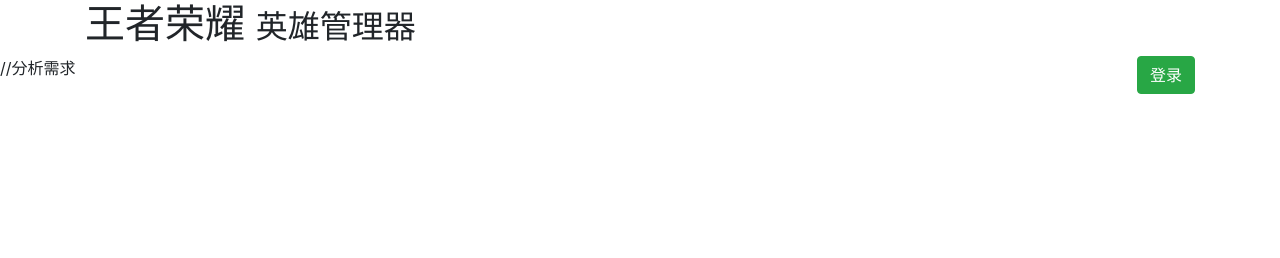
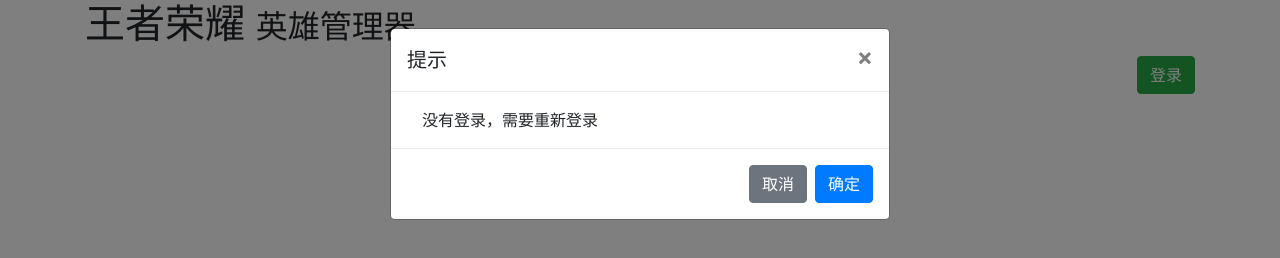
Before and after one commit to lidachao111222/ajax-project, a website: page ajaxNodeServer/views/index.html in a window 1280 px wide. Drawn offline with Linux system fonts and the light colour scheme.

Commit message:
利用localstorage里的id判断是不是曾经登录过

```diff
--- a/ajaxNodeServer/views/index.html
+++ b/ajaxNodeServer/views/index.html
@@ -83,11 +83,21 @@
 <script src="../static/js/bootstrap.js"></script>
 <script src="../static/js/template-web.js"></script>
 
-//分析需求
+<!-- //分析需求 -->
 <!-- 1.判断之前是否登录过，如果没有登录过，则需要登录。如果登陆过则显示“英雄”案例获取所有数据 -->
 
 <!-- 利用localstorage里的id判断是不是曾经登录过 -->
 
+<!-- //判断localstorage -->
+<script>
+  let infor = localStorage.getItem('id');
+
+  if (infor == null) {
+    $('.container-fluid').html('没有登录，需要重新登录');
+    $('#modelId').modal();
+
+  }
+</script>
 
 
 </html>
```
